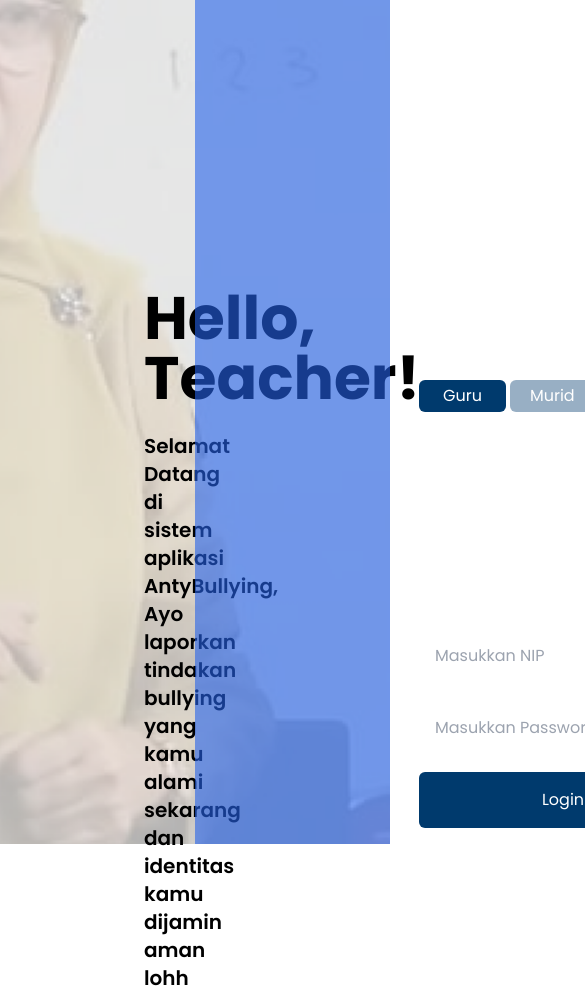
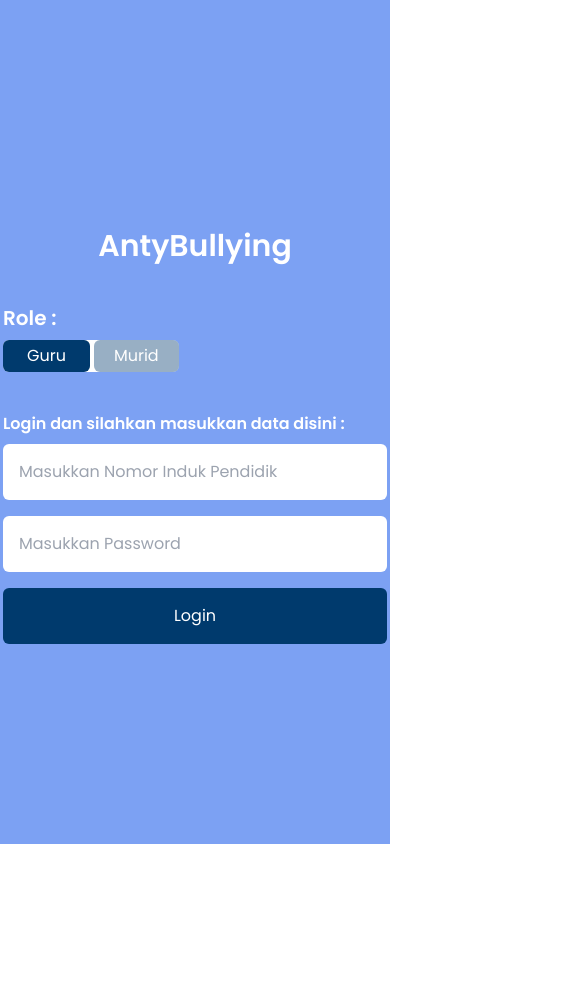
Before and after one commit to BlackMoonC/FE-Capstone-AntiBullying, a React (Vite) app in the folder frontend-antybullying/: page /teacher/login in a window 390 px wide. Shown: the top 992 px of the page, 585 px wide, since content can reach past the window. After the commit the page ends 844 px from the top, so only its background shows below. Built offline with nearby package versions, Linux system fonts and the light colour scheme.

Commit message:
Implement state & function management on teacher.

```diff
--- a/frontend-antybullying/src/pages/teacher/data_murid/index.jsx
+++ b/frontend-antybullying/src/pages/teacher/data_murid/index.jsx
@@ -191,6 +191,8 @@ export default function index() {
             <p>Nama Ibu : Markiah</p>
             <p>Nama Ayah : Tono Surtoyo</p>
             <p>Alamat Rumah : Jl. Cendrawasih 37 Babut, Tengerang. 13755</p>
+            <p>Nomor Handphone : 0821986200381</p>
+            <p>Email : myparent@school.co.id</p>
           </div>
         </div>
       </div>
--- a/frontend-antybullying/src/pages/teacher/inputSP/index.jsx
+++ b/frontend-antybullying/src/pages/teacher/inputSP/index.jsx
@@ -19,6 +19,7 @@ export default function index() {
       />
     </div>
   </div>
+  <div className="flex gap-4">
     <div className="list-table flex gap-10 bg-white mt-10 p-4 h-fit rounded-md w-fit">
       <img
         src="/img/profile-pic.jpg"
@@ -38,19 +39,25 @@ export default function index() {
           <p>Nama Ibu : Markiah</p>
           <p>Nama Ayah : Tono Surtoyo</p>
           <p>Alamat Rumah : Jl. Cendrawasih 37 Babut, Tengerang. 13755</p>
+          <p>Nomor Handphone : 0821986200381</p>
+          <p>Email : myparent@school.co.id</p>
         </div>
       </div>
     </div>
-  <div className="input-SP mt-8">
+    <div className="input-SP mt-8 relative">
       <p className="font-semibold mb-2">Tindakan</p>
-    <button className="items-center bg-[var(--secondary-color)] text-white px-14 py-2 rounded-md">
+      <button className="bg-[var(--secondary-color)] shadow-md text-white px-14 py-2 rounded-md">
         Tambah Surat Peringatan
       </button>
+      <button className="bg-white shadow-md text-black absolute w-full left-0 bottom-0 px-14 py-2 rounded-md">
+        Reset
+      </button>
+    </div>
   </div>
   <hr className="mt-4 w-full border border-slate-400 border-dashed" />
-  <div className="btn-submit mt-14">
-    <button className="items-center bg-[var(--secondary-color)] text-white px-14 py-2 rounded-md">
-      Submit Surat Peringatan
+  <div className="btn-submit mt-14 flex justify-end">
+    <button className="bg-[var(--secondary-color)] text-white px-14 py-2 rounded-md">
+      Selesai
     </button>
   </div>
 </>
--- a/frontend-antybullying/src/pages/teacher/login.jsx
+++ b/frontend-antybullying/src/pages/teacher/login.jsx
@@ -1,51 +1,26 @@
-import React, { useState } from "react";
+import React, { useContext } from "react";
 import ButtonSelection from "../../components/login/Button/Selection";
-import axios from "axios";
-import { useNavigate } from "react-router-dom";
+import { GlobalContext } from "../../context/GlobalContext";
 
 export default function login() {
-  const [nip, setNip] = useState("");
-  const [password, setPassword] = useState("");
-  const navigate = useNavigate();
-
-//   {
-//     "username": "mor_2314",
-//     "password": "83r5^_"
-// }
-
-  const handleSubmit = async (event) => {
-    console.log("NISN: " + nip);
-    console.log("Password: " + password);
-    try {
-      event.preventDefault();
-      const result = (
-        await axios.post(`https://fakestoreapi.com/auth/login`, {
-          username: nip,
-          password: password,
-        })
-      ).data;
-      localStorage.setItem("token", JSON.stringify(result.token));
-      return navigate("/teacher");
-    } catch (e) {
-      console.log(e);
-    }
-  };
-
+  const { handleState, handleFunction } = useContext(GlobalContext);
+  const { inputLogin,setInputLogin,profileUser } = handleState;
+  const { handleSubmitLogin } = handleFunction;
   return (
-    <section className="flex bg-[url('assets/img/bg_teacher.png')] bg-center h-screen">
-      <div className="left w-[50vw] h-full">
-        <div className="pt-72 ps-36 pe-4">
-          <p className="font-bold text-6xl">Hello, </p>{" "}
-          <p className="font-bold text-6xl">Teacher!</p>
-          <p className="pt-6 font-semibold text-xl">
+    <section className="flex flex-col md:flex-row md:bg-[url('assets/img/bg_teacher.png')] bg-cover bg-center h-screen">
+      <div className="left lg:w-[50vw] lg:h-full md:pt-72 md:block hidden">
+        <div className="w-full px-10">
+          <p className="font-bold text-3xl md:text-6xl">Hello, </p>{" "}
+          <p className="font-bold text-3xl md:text-6xl">Teacher!</p>
+          <p className="pt-6 pe-14 font-semibold text-xl">
             Selamat Datang di sistem aplikasi AntyBullying, Ayo laporkan
             tindakan bullying yang kamu alami sekarang dan identitas kamu
             dijamin aman lohh
           </p>
         </div>
       </div>
-      <div className="right w-[50vw] h-full bg-blue-600/60">
-        <div className="container mt-60 px-56">
+      <div className="right md:w-[50vw] h-full bg-blue-600/60 flex flex-col items-center justify-center">
+        <div className="mt-12 mx-3 mb-5 md:mt-50">
           <p className="font-semibold text-3xl text-white text-center mb-10">
             AntyBullying
           </p>
@@ -54,23 +29,28 @@ export default function login() {
           <p className="font-semibold mt-4 mb-2 text-white">
             Login dan silahkan masukkan data disini :{" "}
           </p>
-          <form onSubmit={handleSubmit}>
+          <form onSubmit={handleSubmitLogin} className="w-96">
             <input
-              onChange={(e) => setNip(e.target.value)}
+              readOnly
               type="text"
-              className="w-96 p-4 rounded-md bg-white mb-4"
-              placeholder="Masukkan NIP"
+              defaultValue={profileUser.role = "teacher"}
+              className="sr-only"
             />
             <input
-              onChange={(e) => setPassword(e.target.value)}
+              onChange={(e) => setInputLogin({ ...inputLogin, nomorInduk: e.target.value })}
+              type="text"
+              className="w-full p-4 rounded-md bg-white mb-4"
+              placeholder="Masukkan Nomor Induk Pendidik"
+            />
+            <input
+              onChange={(e) => setInputLogin({ ...inputLogin, kataSandi: e.target.value })}
               type="password"
-              className="w-96 p-4 rounded-md bg-white"
+              className="w-full p-4 rounded-md bg-white"
               placeholder="Masukkan Password"
             />
-            {/* <button class="block bg-[var(--primary-color)] mt-4 px-36 py-4 text-white rounded-md">Login</button> */}
             <button
               type="submit"
-              className="block bg-[var(--secondary-color)] mt-4 text-center w-72 py-4 text-white rounded-md">
+              className="block bg-[var(--secondary-color)] w-full mt-4 text-center py-4 text-white rounded-md">
               Login
             </button>
           </form>
--- a/frontend-antybullying/src/pages/teacher/profile_saya/index.jsx
+++ b/frontend-antybullying/src/pages/teacher/profile_saya/index.jsx
@@ -1,6 +1,9 @@
-import React from "react";
+import React, { useContext } from "react";
+import { GlobalContext } from "../../../context/GlobalContext";
 
 export default function index() {
+  const { handleState } = useContext(GlobalContext);
+  const { profileUser } = handleState;
   return (
     <>
       <div className="title">
@@ -15,10 +18,10 @@ export default function index() {
             alt="profile-pic"
           />
           <div className="title mb-4">
-            <h4>Diah Suratmi</h4>
-            <p>2548511099855</p>
+            <h4>{profileUser !== null && profileUser.nama}</h4>
+            <p>{profileUser !== null && profileUser.nomorInduk}</p>
           </div>
-          <a href="dashboard-ubah-password.html">
+          <a href="#">
             <button className="bg-[var(--secondary-color)] text-white px-4 py-2 rounded-md">
               Ubah Password
             </button>
@@ -27,53 +30,28 @@ export default function index() {
         <form className="bg-white p-8 mt-10 rounded-md flex-1">
           <div className="form-group mb-4">
             <label htmlFor="name" className="font-semibold">
-              Nama <span className="text-red-700">*</span>
+              Nama
             </label>
-            <input
-              id="name"
-              className="block w-full bg-[#F1F2F5] rounded-md mt-2 p-2"
-              type="text"
-              placeholder="Ketik Nama Anda disini ..."
-            />
+            <p className="block w-full bg-[#F1F2F5] rounded-md mt-2 p-2">{profileUser !== null && profileUser.nama}</p>
           </div>
           <div className="form-group mb-4">
             <label htmlFor="nis" className="font-semibold">
-              Nomor Induk Pendidik <span className="text-red-700">*</span>
+              Nomor Induk
             </label>
-            <input
-              id="nis"
-              className="date block w-full bg-[#F1F2F5] rounded-md mt-2 p-2 "
-              type="number"
-              placeholder="Ketik Nomor Induk Anda disini ..."
-            />
+            <p className="block w-full bg-[#F1F2F5] rounded-md mt-2 p-2">{profileUser !== null && profileUser.nomorInduk}</p>
           </div>
           <div className="form-group mb-4">
             <label htmlFor="ttl" className="font-semibold">
-              Tempat Tanggal Lahir <span className="text-red-700">*</span>
+              Tempat Tanggal Lahir
             </label>
-            <input
-              id="ttl"
-              className="block w-full bg-[#F1F2F5] rounded-md mt-2 p-2"
-              type="text"
-              placeholder="Tempat Tanggal Lahir ..."
-            />
+            <p className="block w-full bg-[#F1F2F5] rounded-md mt-2 p-2">{profileUser !== null && profileUser.TTL}</p>
           </div>
           <div className="form-group mb-8">
             <label htmlFor="alamat" className="font-semibold">
-              Alamat <span className="text-red-700">*</span>
+              Alamat
             </label>
-            <textarea
-              id="alamat"
-              rows={5}
-              className="block w-full bg-[#F1F2F5] rounded-md mt-2 p-2"
-              type="text"
-              placeholder="Ketik alamat Anda disini ..."
-              defaultValue={""}
-            />
+            <p className="block w-full bg-[#F1F2F5] rounded-md mt-2 p-2">{profileUser !== null && profileUser.alamat}</p>
           </div>
-          <button className="items-center bg-[var(--secondary-color)] text-white px-14 py-2 rounded-md">
-            Submit
-          </button>
         </form>
       </div>
     </>
```
Lines whose indentation alone changed are shown as unchanged.
